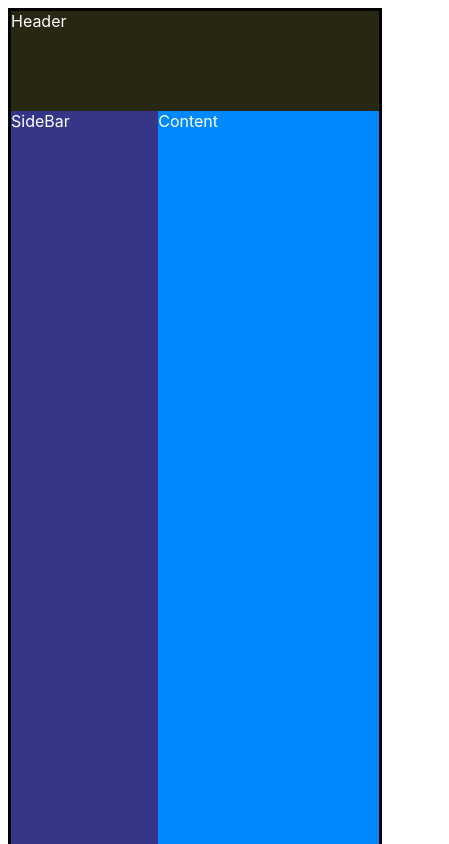
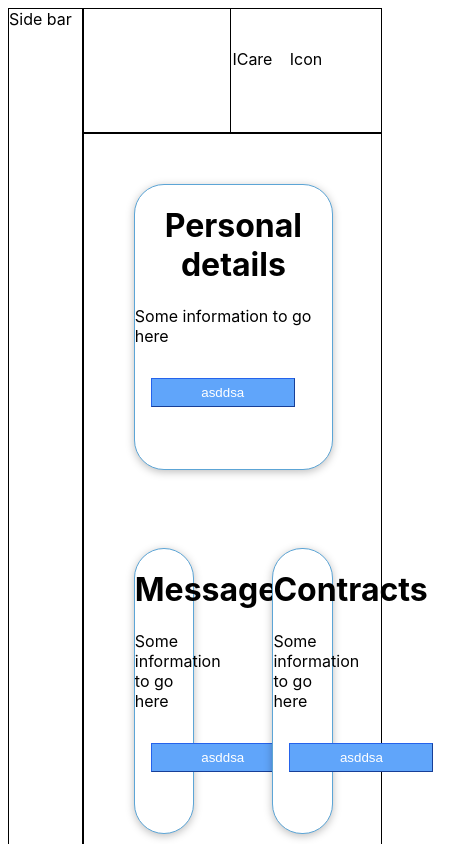
Before and after one commit to KasiaRaven26/Icare, a React (Vite) app in the folder Icare_app/: page / in a window 390 px wide. Shown: the top 844 px of the page, 449 px wide, since content can reach past the window. Built offline with nearby package versions, Linux system fonts and the light colour scheme.

Commit message:
Client page intial commit

```diff
--- a/Icare_app/src/App.css
+++ b/Icare_app/src/App.css
@@ -1,79 +1,106 @@
-    @media screen and (max-width: 2000px) {
+    @media screen and (max-width: 2500px) {
         .container {
-            background-color: blue;
-            color: white;
+            display: grid;
             height: 1000px;
-            border: 3px solid black;
-            position: relative;
-            min-height: 100px;
+            grid-template-rows: 1fr 2fr 2fr 2fr 1fr;
+            grid-template-columns: 1fr 2fr 2fr 2fr 2fr;
         }
 
         .header {
-            height: 10%;
-            background-color: rgb(39, 39, 19);
-
+            grid-column-start: 2;
+            grid-column-end: 6;
+            border: 1px solid black;
         }
 
         .footer {
-            height: 10%;
-            background-color: #3f3f02;
-            bottom: auto;
+            grid-row: 5;
+            grid-column-start: 2;
+            grid-column-end: 6;
+            border: 1px solid black;
         }
 
         .side-bar {
-            display: inline-block;
-            height: 100%;
-            background-color: rgb(54, 54, 136);
-            width: 15%;
+            grid-row-start: 1;
+            grid-row-end: 6;
+            grid-column: 1;
+            border: 1px solid black;
         }
         .content {
-            display: inline-block;
-            height: 100%;
-            background-color: rgb(0, 136, 255);
-            width: 85%;
+            grid-row-start: 2;
+            grid-row-end: 5;
+            grid-column-start: 2;
+            grid-column-end: 6;
+            border: 1px solid black;
+            display: flex;
+            flex-direction: row;
+            padding: 10px;
+
         }
-        .side-bar-content-container {
-            height: 80%;
+        .content-grid-container {
             width: 100%;
+            display: grid;
+            grid-template-rows: 1fr 1fr 1fr 1fr;
+            grid-template-columns: 1fr 1fr 1fr 1fr;
+        }
+        .personal-details {
+            grid-row-start: 1;
+            grid-row-end: 3;
+            grid-column-start: 1;
+            grid-column-end: 5;
+            margin: 40px;
+        }
+        .my-messages {
+            grid-row-start: 3;
+            grid-row-end: 5;
+            grid-column-start: 1;
+            grid-column-end: 3;
+            margin: 40px;
+        }
+        .contracts {
+            grid-row-start: 3;
+            grid-row-end: 5;
+            grid-column-start: 3;
+            grid-column-end: 5;
+            margin: 40px;
         }
     }
 
     @media screen and (max-width: 600px) {
 
         .container {
-            background-color: rgb(128, 0, 117);
-            color: white;
-            height: 360px;
-            max-width: 600px;
-            min-height: 1000px;
+            display: grid;
+            height: 1000px;
+            grid-template-rows: 1fr 2fr 2fr 2fr 1fr;
+            grid-template-columns: 1fr 1fr 1fr 1fr 1fr;
         }
 
         .header {
-                height: 10%;
-                background-color: rgb(39, 39, 19);
-
+            grid-column-start: 2;
+            grid-column-end: 6;
+            border: 1px solid black;
         }
 
         .footer {
-                height: 10%;
-                background-color: #3f3f02;
-                bottom: auto;
+            grid-row: 5;
+            grid-column-start: 2;
+            grid-column-end: 6;
+            border: 1px solid black;
         }
 
         .side-bar {
-                display: inline-block;
-                height: 100%;
-                background-color: rgb(54, 54, 136);
-                width: 40%;
+            grid-row-start: 1;
+            grid-row-end: 6;
+            grid-column: 1;
+            border: 1px solid black;
         }
         .content {
-                display: inline-block;
-                height: 100%;
-                background-color: rgb(0, 136, 255);
-                width: 60%;
+            display: flex;
+            flex-direction: row;
+            grid-row-start: 2;
+            grid-row-end: 5;
+            grid-column-start: 2;
+            grid-column-end: 6;
+            border: 1px solid black;
         }
-            .side-bar-content-container {
-                height: 80%;
-                width: 100%;
+
         }
-         }
--- a/Icare_app/src/App.jsx
+++ b/Icare_app/src/App.jsx
@@ -2,17 +2,32 @@
 // import { BrowserRouter, Routes, Route } from "react-router-dom";
 // import HomePage from "./components/HomePage/HomePage";
 // import { Modal } from "./components/Modal/Modal";
+import Card from "./client/Card";
 import "./App.css";
+import ClientHeader from "./client/ClientHeader";
 
 function App() {
   return (
     <div className="container">
-      <div className="header">Header</div>
-      <div className="side-bar-content-container">
-        <div className="side-bar">SideBar</div>
-        <div className="content">Content</div>
+      <div className="header"><ClientHeader /></div>
+      <div className="footer">Footer</div>
+      <div className="side-bar">Side bar</div>
+      <div className="content">
+        <div className="content-grid-container">
+          <div className="personal-details">
+            <Card>Personal details</Card>
+          </div>
+          <div className="my-messages">
+            <Card>Messages</Card>
+          </div>
+          <div className="contracts">
+            <Card>Contracts</Card>
+          </div>
+
+          {/* <Card>adssa</Card>
+          <Card>adssa</Card> */}
+        </div>
       </div>
-      <div className="footer">Footer</div>
     </div>
     // <BrowserRouter>
     //   <Routes>
--- /dev/null
+++ b/Icare_app/src/client/Card.css
@@ -0,0 +1,12 @@
+.card {
+    background: rgb(255, 255, 255);
+    box-shadow: 0 2px 8px rgba(0,0,0,0.2600);
+    border-radius: 30px;
+    height: 100%;
+    width: 100%;
+    border: 1px solid rgb(92, 165, 214);
+
+}
+h1 {
+    text-align: center;
+}
--- /dev/null
+++ b/Icare_app/src/client/Card.jsx
@@ -0,0 +1,14 @@
+// import React from "react";
+import { Button } from "../components/ContetItems/Button";
+
+import "./Card.css";
+
+const Card = (props) => {
+  return <div className="card">
+    <h1>{props.children}</h1>
+    <p>Some information to go here</p>
+    <Button>asddsa</Button>
+    </div>;
+};
+
+export default Card;
--- /dev/null
+++ b/Icare_app/src/client/ClientHeader.css
@@ -0,0 +1,30 @@
+.client-header-container {
+    height: 100%;
+    position: relative;
+
+    /* display: flex; */
+}
+
+.title {
+    display: inline-block;
+    height: 100%;
+    margin-left: 50%;
+    text-align: center;
+    line-height: 100px;
+}
+.icon {
+    position: absolute;
+    display: inline-block;
+    height: 100%;
+    width: 150px;
+    border-left: 1px solid black;
+    right: 0px;
+    text-align: center;
+    line-height: 100px;
+
+
+}
+.icare {
+display: inline;
+
+}
--- /dev/null
+++ b/Icare_app/src/client/ClientHeader.jsx
@@ -0,0 +1,12 @@
+import "./ClientHeader.css";
+
+const ClientHeader = () => {
+  return (
+    <div className="client-header-container">
+      <div className="title">ICare</div>
+      <div className="icon">Icon</div>
+    </div>
+  );
+};
+
+export default ClientHeader;
--- /dev/null
+++ b/Icare_app/src/components/ContetItems/Button.css
@@ -0,0 +1,14 @@
+.button {
+    padding-top: 0.375rem;
+    padding-bottom: 0.375rem;
+    padding-left: 0.75rem;
+    padding-right: 0.75rem;
+    margin: 1rem;
+    border-width: 1px;
+    width: 9rem;
+    text-align: center;
+    border-color: #2563EB;
+    color: #ffffff;
+    background-color: #60A5FA;
+
+}
--- a/Icare_app/src/components/ContetItems/Button.jsx
+++ b/Icare_app/src/components/ContetItems/Button.jsx
@@ -1,15 +1,8 @@
-import { useState } from "react";
-
-export function Button( {data} ) {
-  const [showButtons, setShowButtons] = useState(true);
-
-  const handleClick = () => {
-
-    setShowButtons(!showButtons);
-    const result = showButtons
-    data(result)
-  }
-
-    return <button onClick={handleClick}>Button</button>;
-
-};
+import "./Button.css"
+export function Button({ children, ...rest }) {
+  return (
+    <button {...rest} className="button">
+      {children}
+    </button>
+  );
+}
```
Also changed, not shown: Icare_app/src/client/Header.jsx (deleted). Lines whose indentation alone changed are shown as unchanged.
